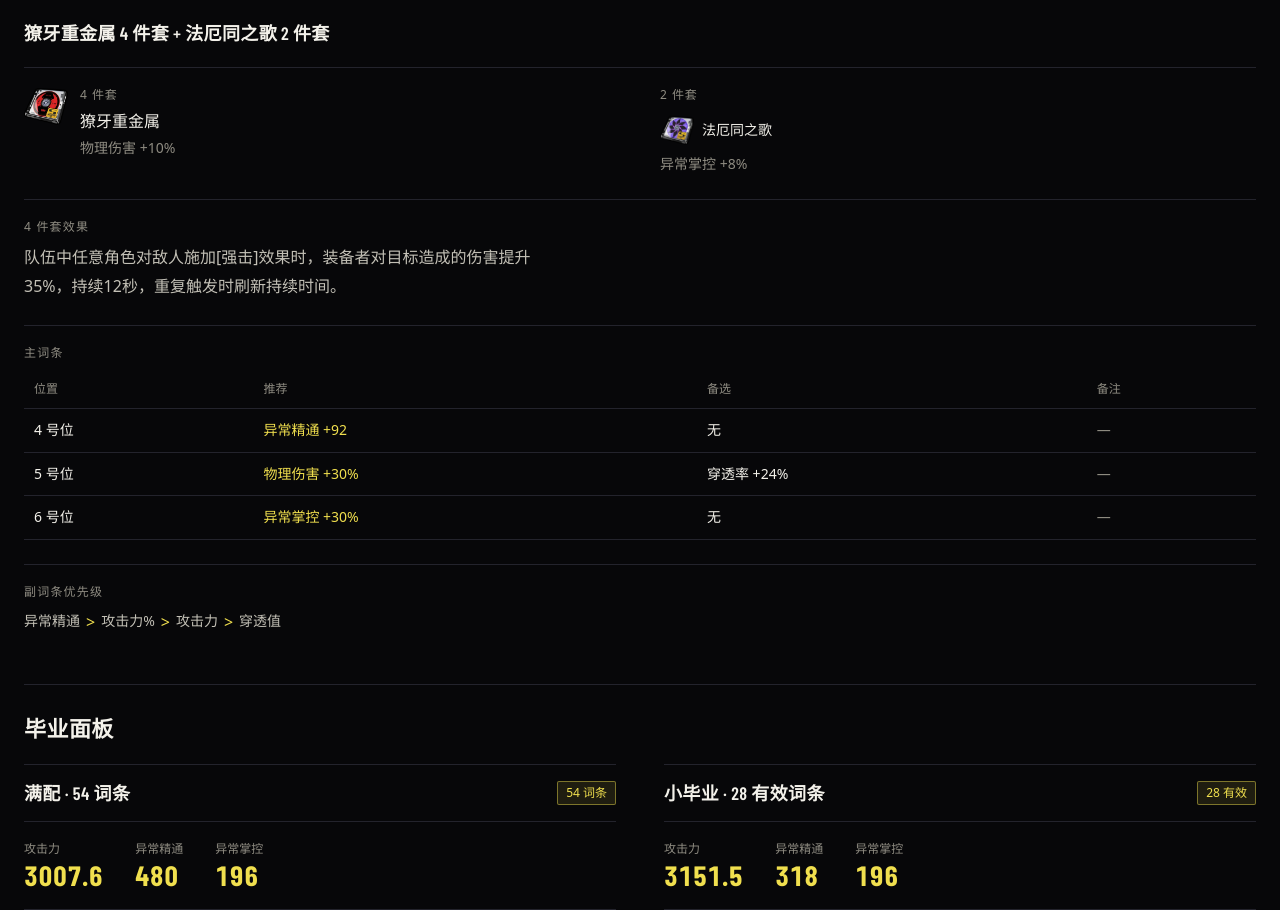
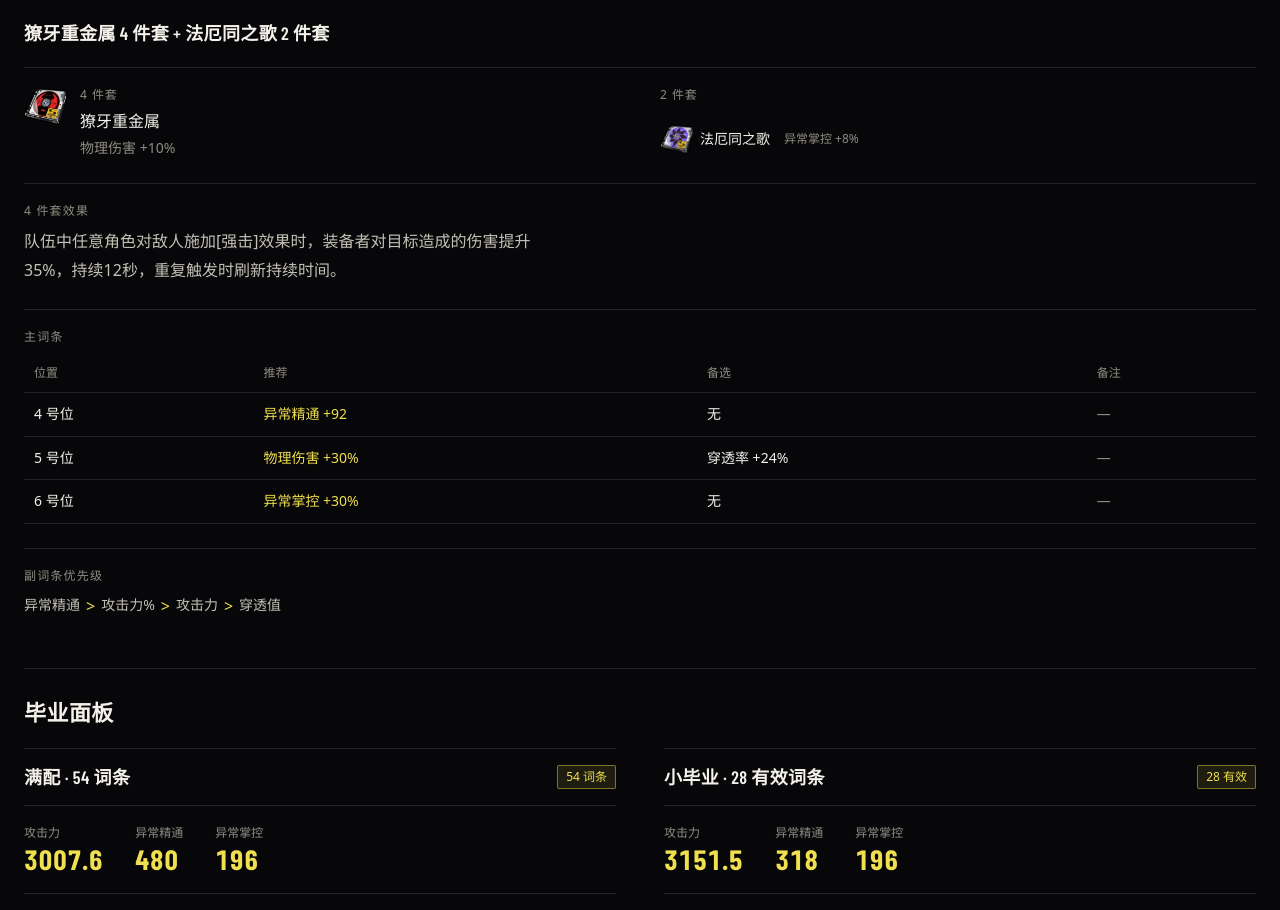
Before and after one commit to telmass/ZenlessSolution, a Vue app: page /agents/alice in a window 1280 px wide. Shown: the part 6911-7821 px from the top of the page. Built offline with nearby package versions, Linux system fonts and the light colour scheme.

Commit message:
fix(agent): 同效果2件套合并到同一行
混沌爵士/谶羽之誓共用一行（异常精通+30），法厄同单独一行；页面与攻略卡导出同步按效果分组。

```diff
--- a/src/components/GuideSection.vue
+++ b/src/components/GuideSection.vue
@@ -55,9 +55,16 @@ const builds = computed(() => guide.value.builds)
 const firstBuild = computed(() => builds.value[0])
 
 /** 2 件套可能是多个等效选项（都加同一条属性），效果只展示一次。 */
-const set2Labels = computed(() => [
-  ...new Set((firstBuild.value?.set2 ?? []).map((item) => item.label).filter(Boolean)),
-])
+const set2Groups = computed(() => {
+  const groups = new Map<string, NonNullable<typeof firstBuild.value>['set2']>()
+  for (const option of firstBuild.value?.set2 ?? []) {
+    const key = option.label || option.name
+    const list = groups.get(key) ?? []
+    list.push(option)
+    groups.set(key, list)
+  }
+  return [...groups.entries()].map(([label, items]) => ({ label, items }))
+})
 
 const graduationCards = computed(() =>
   [guide.value.graduation, guide.value.graduationAlt].filter((item): item is GuideGraduation => Boolean(item)),
@@ -233,15 +240,16 @@ function graduationLabel(item: GuideGraduation): string {
               2 件套{{ firstBuild.set2.length > 1 ? ' · 任选其一' : '' }}
             </span>
             <div class="set-card__list">
-              <div v-for="option in firstBuild.set2" :key="option.name" class="set-card__option">
-                <img v-if="media(option.icon)" :src="media(option.icon)" alt="" />
-                <div class="set-card__option-copy">
-                  <b>{{ option.name }}</b>
-                  <span v-if="set2Labels.length > 1">{{ option.label }}</span>
+              <div v-for="group in set2Groups" :key="group.label" class="set-card__option-group">
+                <div class="set-card__option-members">
+                  <span v-for="option in group.items" :key="option.name" class="set-card__member">
+                    <img v-if="media(option.icon)" :src="media(option.icon)" alt="" />
+                    <b>{{ option.name }}</b>
+                  </span>
                 </div>
+                <span class="set-card__effect-inline">{{ group.label }}</span>
               </div>
             </div>
-            <p v-if="set2Labels.length === 1" class="set-card__effect">{{ set2Labels[0] }}</p>
           </div>
         </div>
 
@@ -680,28 +688,42 @@ function graduationLabel(item: GuideGraduation): string {
   margin-top: 4px;
 }
 
-.set-card__option {
+.set-card__option-group {
   display: flex;
+  flex-wrap: wrap;
   align-items: center;
-  gap: 8px;
+  gap: 6px 14px;
   width: 100%;
 }
 
-.set-card__option-copy {
-  display: grid;
-  gap: 1px;
+.set-card__option-members {
+  display: flex;
+  flex-wrap: wrap;
+  align-items: center;
+  gap: 6px 12px;
 }
 
-.set-card__option-copy b {
+.set-card__member {
+  display: inline-flex;
+  align-items: center;
+  gap: 6px;
+}
+
+.set-card__member img {
+  width: 34px;
+  height: 34px;
+}
+
+.set-card__member b {
   margin: 0;
   font-size: var(--fs-14);
   font-weight: 500;
 }
 
-.set-card__option-copy span {
+.set-card__effect-inline {
   color: var(--muted);
   font-size: var(--fs-12);
-  line-height: 1.4;
+  line-height: 1.5;
 }
 
 .set-card__option img {
--- a/src/lib/guide-card.ts
+++ b/src/lib/guide-card.ts
@@ -307,21 +307,20 @@ function drawDrives(ctx: CanvasRenderingContext2D, agent: Agent, y: number, imag
   ctx.fillText(title, VALUE_X, y + 52)
 
   let optionY = y + 70
-  const set2Labels = [...new Set(build.set2.map((item) => item.label).filter(Boolean))]
-  const perOptionEffect = set2Labels.length > 1
+  const groups = new Map<string, typeof build.set2>()
   for (const option of build.set2) {
-    const icon = images.get(option.icon)
+    const key = option.label || option.name
+    const list = groups.get(key) ?? []
+    list.push(option)
+    groups.set(key, list)
+  }
+  for (const [label, items] of groups) {
+    const icon = images.get(items[0].icon)
     if (icon) drawContain(ctx, icon, VALUE_X, optionY - 12, 16, 16)
     ctx.font = font(10, 500)
     ctx.fillStyle = INK
-    const line = perOptionEffect ? `${option.name} · ${option.label}` : option.name
-    ctx.fillText(line, VALUE_X + 22, optionY)
-    optionY += 20
-  }
-  if (!perOptionEffect && set2Labels[0]) {
-    ctx.font = font(10, 500)
-    ctx.fillStyle = MUTED
-    ctx.fillText(set2Labels[0], VALUE_X + 22, optionY)
+    const names = items.map((item) => item.name).join(' / ')
+    ctx.fillText(`${names} · ${label}`, VALUE_X + 22, optionY)
     optionY += 20
   }
 
```
Also changed, not shown: 2 other files (tests, documents, lock files or other folders).
